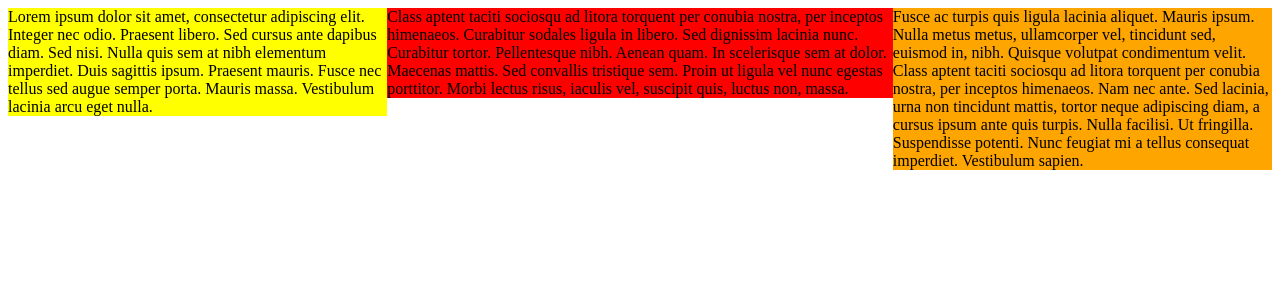
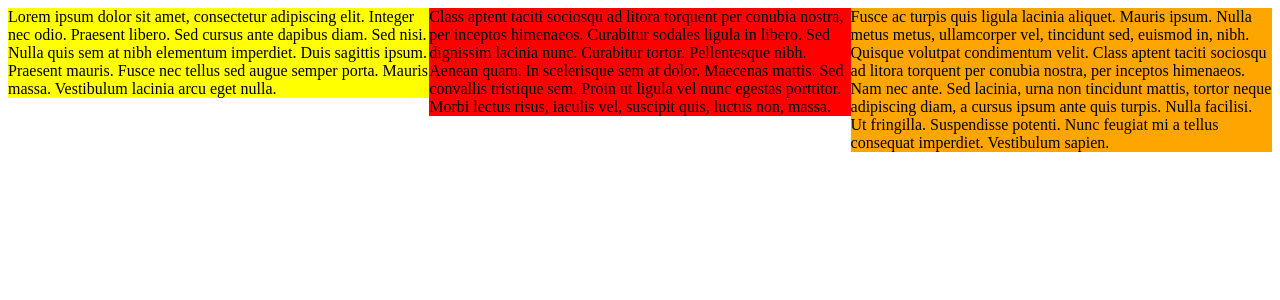
Before and after one commit to patelas7/mi349fall2015, a PHP site: page / in a window 1280 px wide. Shown: the top 300 px of the page. Run offline with PHP 8.4, Linux system fonts and the light colour scheme.

Commit message:
lab
lab assignment

```diff
--- a/week8/style.css
+++ b/week8/style.css
@@ -6,38 +6,55 @@
 .column{
 	float: left;
 	margin: 0 auto;
-	width: 30%;
+	width: 33.33%;
 	background: yellow;
 
 }
 .column2{
 	float: left;
-	width: 40%;
+	margin: 0 auto;
+	width: 33.33%;
 	background: red;
 
 }
 .column3{
 	float: left;
-	width: 30%;
+	width: 33.33%;
+	margin: 0 auto;
 	background: orange;
 
 }
-/*
+
 @media(min-width: 400px){
 	.column{
 		width: 100%;
 	}
 	.column2{
-		width: 100%;
+		width: 0%;
 	}
 	.column3{
-		width: 100%;
+		width: 0%;
 	}
 }
-
-@media
-(-webkit-min-device-pixel-ratio: 2),
-(min-resolution: 192dpi){
+@media(min-width: 800px){
+	.column{
+		width: 50%;
 	}
-
-*/
+	.column2{
+		width: 50%;
+	}
+	.column3{
+		width: 0%;
+	}
+}
+@media(min-width: 1200px){
+	.column{
+		width: 33.33%;
+	}
+	.column2{
+		width: 33.33%;
+	}
+	.column3{
+		width: 33.33%;
+	}
+}
```
